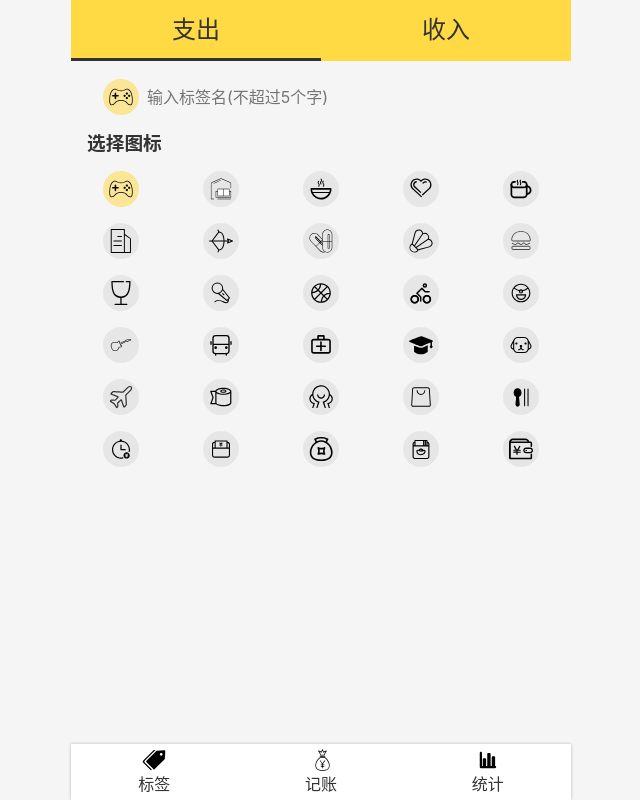
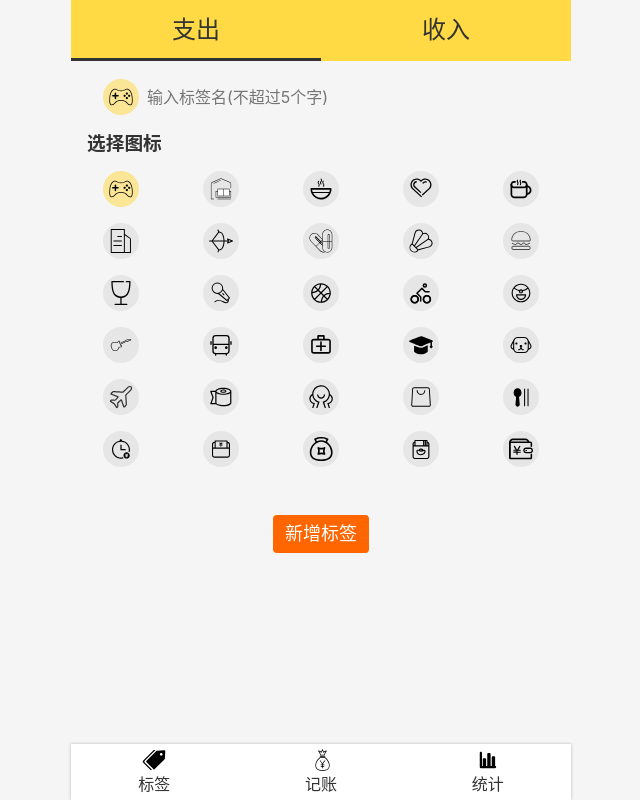
Before and after one commit to alertguo/mango-react-echarts, a React app: page /#/add in a window 1280 px wide. Shown: the whole page, without its empty margins (319-959 px from the left). Built offline with nearby package versions, Linux system fonts and the light colour scheme.

Commit message:
添加新增按钮和样式

```diff
--- a/src/views/AddTag.tsx
+++ b/src/views/AddTag.tsx
@@ -6,6 +6,9 @@ import styled from 'styled-components';
 import {Input} from '../components/Input';
 import Icon from '../components/Icon';
 import {commonTagList} from '../lib/commonTagList';
+import {Button} from '../components/Button';
+import {Center} from '../components/Center';
+import {Space} from '../components/Space';
 
 // const defaultTag = {
 //   id: 0,
@@ -83,6 +86,9 @@ export function AddTag() {
   const getClass = (tagName: string) => {
     return selectedTag.indexOf(tagName) >= 0 ? 'selected' : '';
   };
+  const add = () => {
+    console.log("x");
+  }
   return (
     <Layout>
       <TypeSection value={type}
@@ -108,6 +114,12 @@ export function AddTag() {
             </li>)}
         </ol>
       </Tags>
+      <Center>
+        <Space/>
+        <Button onClick={()=>{add()}}>
+          新增标签
+        </Button>
+      </Center>
     </Layout>
   );
 }
```
